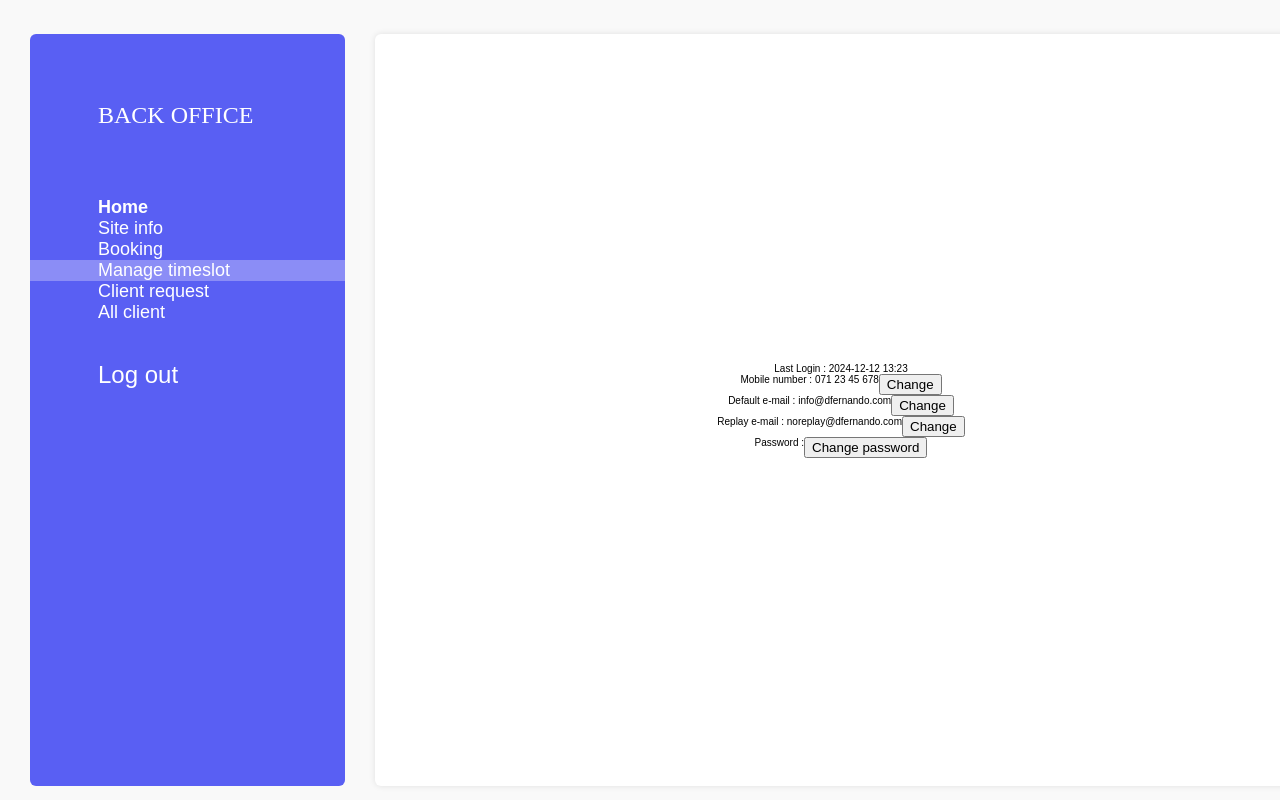
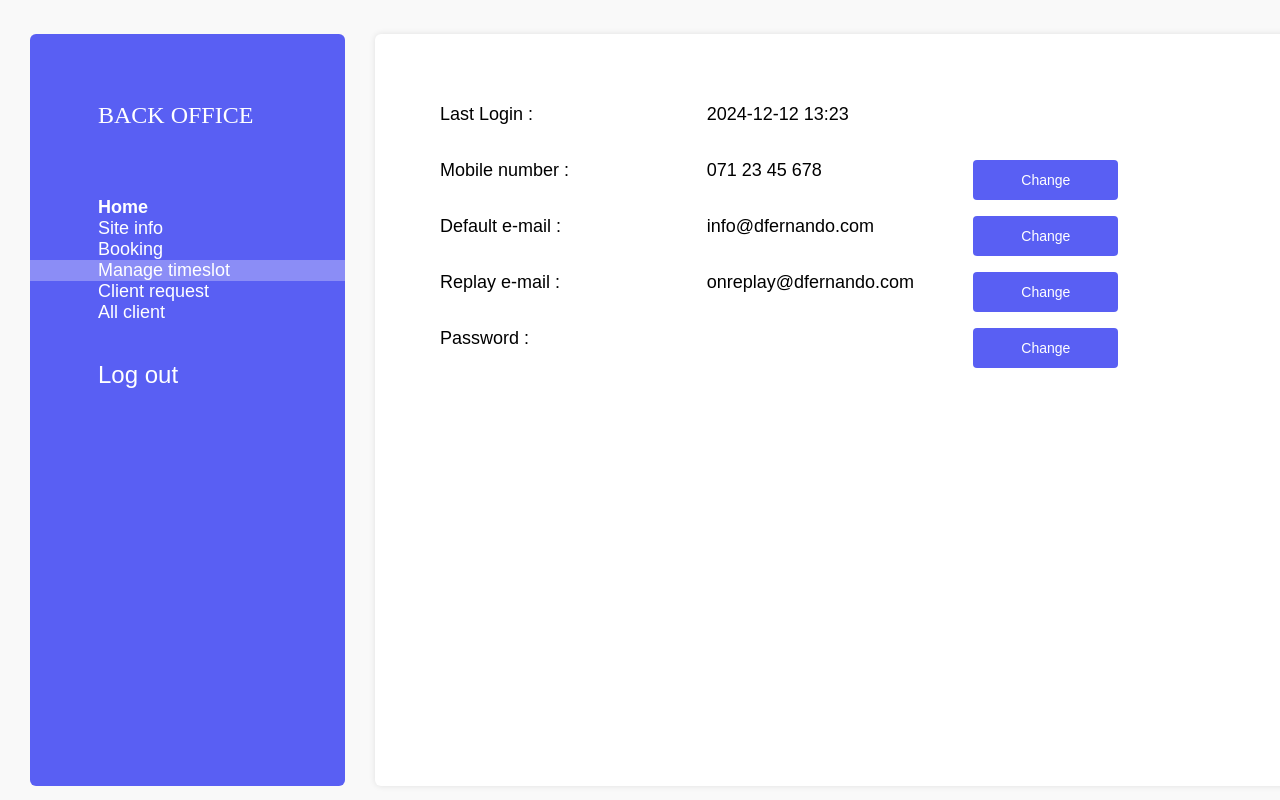
Before and after one commit to GayashanGamage/Dr.Dinesh-backoffice, a Vue app: page /office/info in a window 1280 px wide. Shown: the top 800 px of the page. Built offline with nearby package versions, Linux system fonts and the light colour scheme; a web font is replaced by a local one.

Commit message:
style info component

```diff
--- a/src/components/Info.vue
+++ b/src/components/Info.vue
@@ -1,25 +1,20 @@
 <template>
   <div class="c4-level-one-container">
     <div class="c4-level-two-container">
-      <p>Last Login : <slot>2024-12-12 13:23</slot></p>
+      <p id="a1" class="ref-title">Last Login :</p>
+      <p id="b1" class="ref-data">2024-12-12 13:23</p>
+      <p id="a2" class="ref-title">Mobile number :</p>
+      <p id="b2" class="ref-data">071 23 45 678</p>
+      <button id="c2" class="data-change-button">Change</button>
+      <p id="a3" class="ref-title">Default e-mail :</p>
+      <p id="b3" class="ref-data">info@dfernando.com</p>
+      <button id="c3" class="data-change-button">Change</button>
+      <p id="a4" class="ref-title">Replay e-mail :</p>
+      <p id="b4" class="ref-data">onreplay@dfernando.com</p>
+      <button id="c4" class="data-change-button">Change</button>
+      <p id="a5" class="ref-title">Password :</p>
+      <button id="b5" class="data-change-button">Change</button>
     </div>
-    <div class="c4-level-two-container">
-      <p>Mobile number : <slot>071 23 45 678</slot></p>
-      <button>Change</button>
-    </div>
-    <div class="c4-level-two-container">
-      <p>Default e-mail : <slot>info@dfernando.com</slot></p>
-      <button>Change</button>
-    </div>
-    <div class="c4-level-two-container">
-      <p>Replay e-mail : <slot>noreplay@dfernando.com</slot></p>
-      <button>Change</button>
-    </div>
-    <div class="c4-level-two-container">
-      <p>Password :</p>
-      <button>Change password</button>
-    </div>
-    <div class="c4-level-two-container"></div>
   </div>
 </template>
 
@@ -30,17 +25,84 @@ name: "Info";
 <style scoped>
 .c4-level-one-container {
   display: flex;
-  justify-content: center;
-  align-items: center;
   width: 100%;
   height: 100%;
   display: flex;
-  justify-content: center;
-  align-items: center;
   flex-direction: column;
 }
 .c4-level-two-container {
-  display: flex;
-  flex-direction: row;
+  margin: 70px 65px;
+  width: 800px;
+  display: grid;
+  grid-template-columns: repeat(3, 1fr);
+  grid-template-rows: repeat(5, 1fr);
+  grid-template-areas:
+    "a1 b1 ."
+    "a2 b2 c2"
+    "a3 b3 c3"
+    "a4 b4 c4"
+    "a5 . b5";
+}
+#a1 {
+  grid-area: a1;
+}
+#b1 {
+  grid-area: b1;
+}
+#a2 {
+  grid-area: a2;
+}
+#b2 {
+  grid-area: b2;
+}
+#c2 {
+  grid-area: c2;
+}
+#a3 {
+  grid-area: a3;
+}
+#b3 {
+  grid-area: b3;
+}
+#c3 {
+  grid-area: c3;
+}
+#a4 {
+  grid-area: a4;
+}
+#b4 {
+  grid-area: b4;
+}
+#c4 {
+  grid-area: c4;
+}
+#a5 {
+  grid-area: a5;
+}
+#b5 {
+  grid-area: b5;
+}
+.ref-title {
+  font-size: 1.8rem;
+  font-weight: 100;
+  margin-bottom: 35px;
+}
+.ref-data {
+  font-size: 1.8rem;
+  font-weight: 400;
+}
+.data-change-button {
+  width: 145px;
+  height: 40px;
+  color: #fff;
+  background-color: #595ff3;
+  border: 0px;
+  border-radius: 4px;
+  font-size: 1.4rem;
+}
+.data-change-button:hover {
+  color: #595ff3;
+  background-color: #fff;
+  border: 2px solid #595ff3;
 }
 </style>
```
